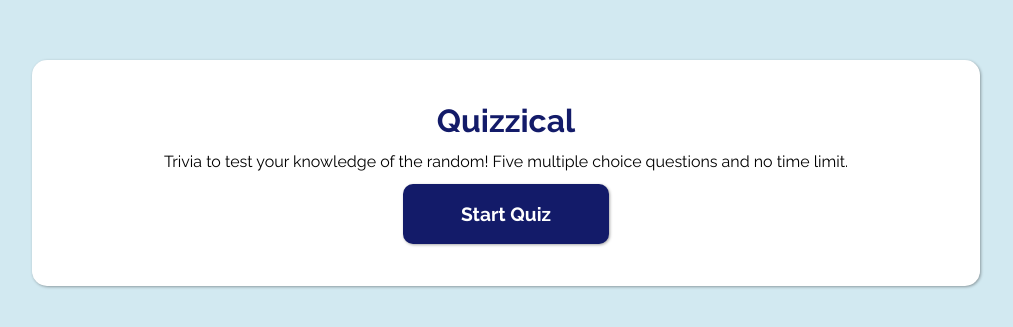
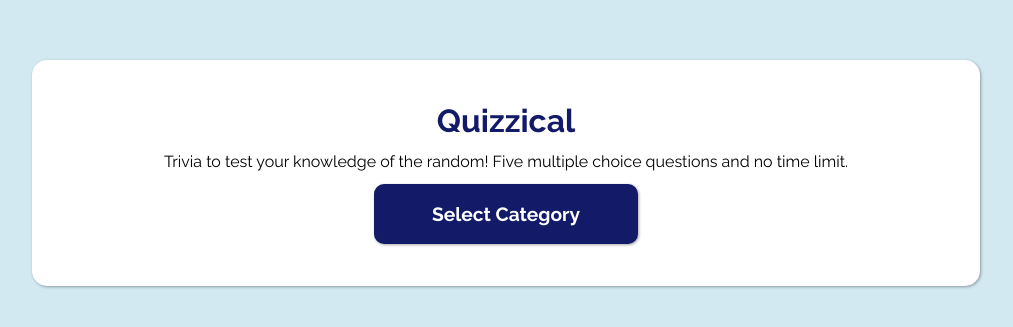
Before and after one commit to kittywizard/quizzical, a React (Create React App) app: page / in a window 1280 px wide. Shown: the part 235-562 px from the top of the page, without its empty margins (134-1147 px from the left). Built offline with nearby package versions, Linux system fonts and the light colour scheme; no server answers.

Commit message:
Adjusting button text - goes to Cat not QuizD

```diff
--- a/src/components/Start.js
+++ b/src/components/Start.js
@@ -8,7 +8,7 @@ export default function Start(props) {
             onClick={props.toggle}
             className="btn"
         >
-            Start Quiz
+            Select Category
         </button>
     </div>
 
```
